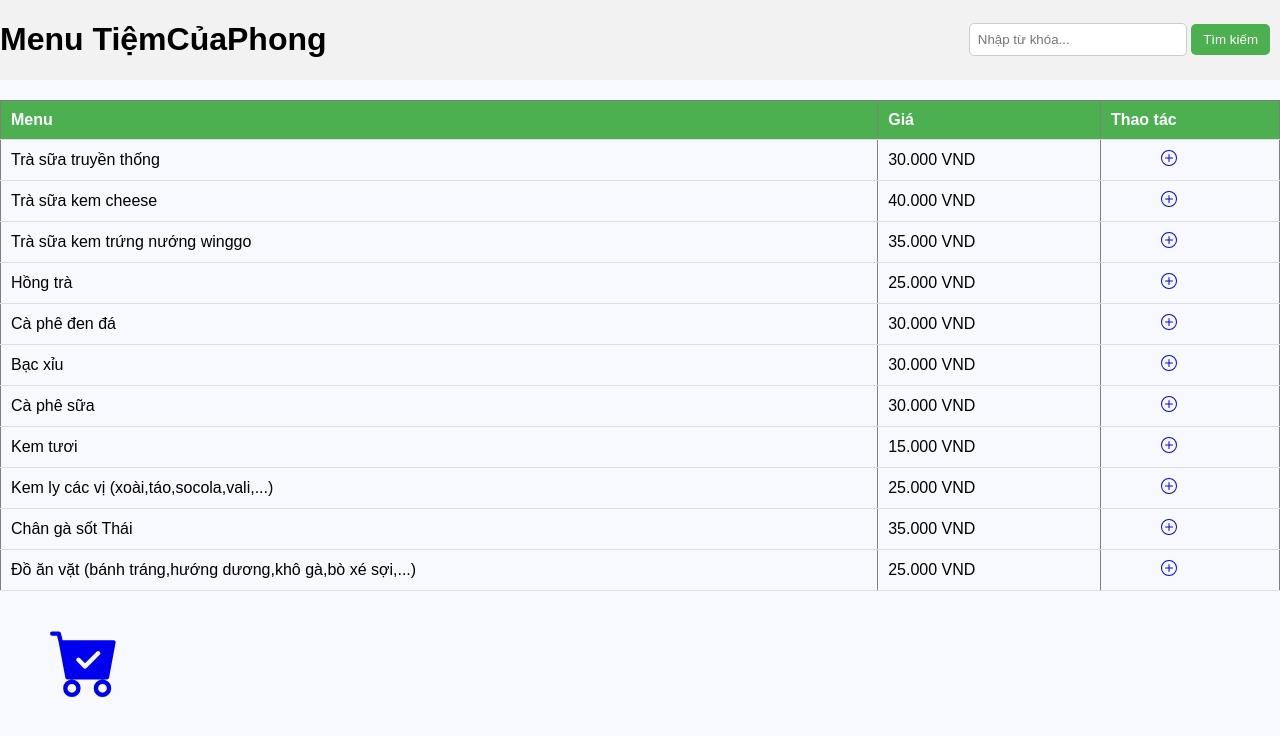
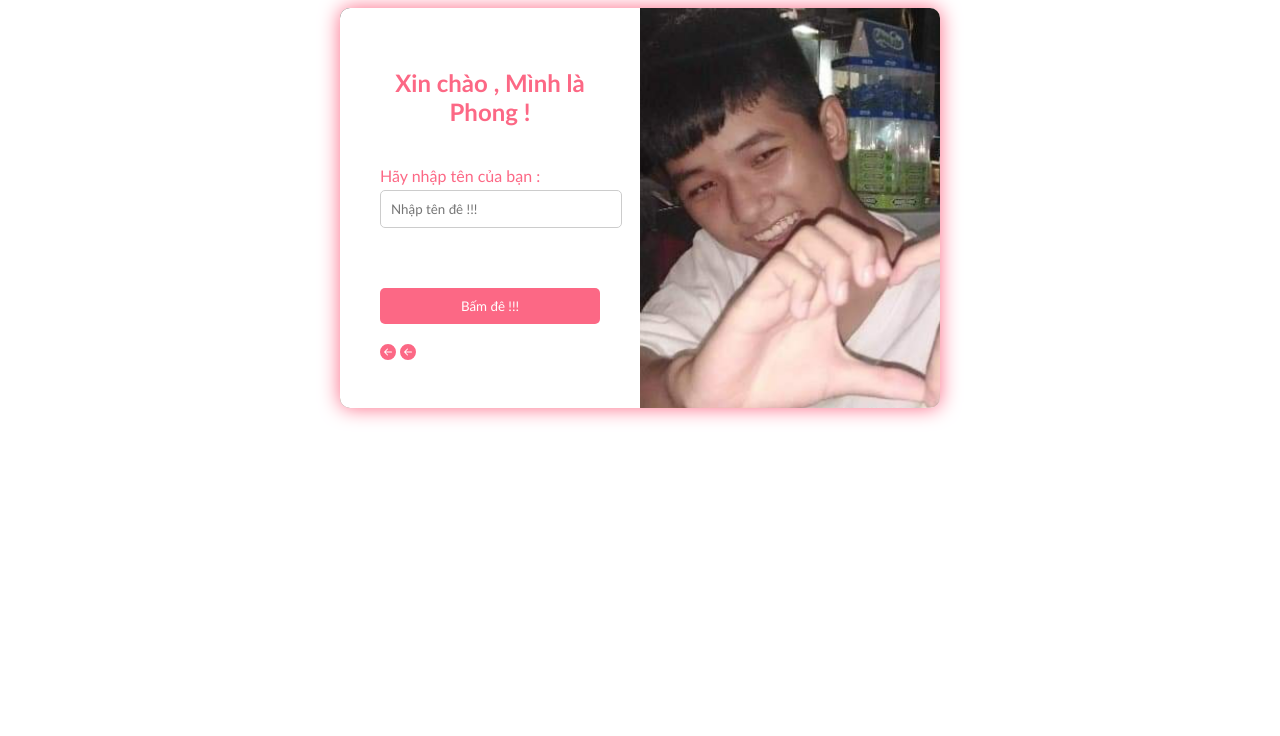
Before and after one commit to phongvu1501/phongvu1501.github.io, a PHP site: page / in a window 1280 px wide. Shown: the top 736 px of the page. Run offline with PHP 8.4, Linux system fonts and the light colour scheme.

Commit message:
phong1501

```diff
--- a/cart.php
+++ b/cart.php
@@ -81,7 +81,7 @@ if(isset($_GET['action']) && $_GET['action'] === 'remove_from_cart' && isset($_G
         </tbody>
     </table>
     <p>Tổng tiền: <?= number_format($total, 0, ',', '.') ?>.000 VND</p><br><br>
-    <a href="index.php">
+    <a href="php.php">
             <svg xmlns="http://www.w3.org/2000/svg" width="50" height="50" fill="currentColor" class="bi bi-arrow-left-square-fill" viewBox="0 0 16 16">
                 <path d="M16 14a2 2 0 0 1-2 2H2a2 2 0 0 1-2-2V2a2 2 0 0 1 2-2h12a2 2 0 0 1 2 2zm-4.5-6.5H5.707l2.147-2.146a.5.5 0 1 0-.708-.708l-3 3a.5.5 0 0 0 0 .708l3 3a.5.5 0 0 0 .708-.708L5.707 8.5H11.5a.5.5 0 0 0 0-1"/>
             </svg>
--- a/index.css
+++ b/index.css
@@ -1,84 +1,64 @@
-body {
-    font-family: Arial, sans-serif;
-    margin: 0;
-    padding: 0;
-    background-color: #F8F8FF;
+* {
+    font-family: 'Gill Sans', 'Gill Sans MT', Calibri, 'Trebuchet MS', sans-serif;
+    color: #fc6885;
 }
 
-.container {
-    width: 80%;
-    margin: 20px auto;
-    border: 1px solid #ccc;
-    border-radius: 5px;
+.login {
+    width: 600px;
+    height: 400px;
+    background-size: cover;
+    background-position: center;
+    display: flex;
+    background: url(/assets/img/Screenshot\ 2023-11-27\ 090239.png);
+    border-radius: 10px;
+    box-shadow: 0px 0px 20px #fc6885;
     overflow: hidden;
+    margin: 0px auto;
+    padding: 0px;
 }
 
-.header {
-    background-color: #4CAF50;
-    color: white;
-    padding: 20px;
-    text-align: center;
+form {
+    background: white;
+    box-sizing: border-box;
+    width: 50%;
+    padding: 40px;
+    flex-direction: column;
+    display: flex;
+    gap: 20px;
 }
 
-.menu {
-    overflow: hidden;
-    background-color: #f2f2f2;
-    display: flex;
-    justify-content: space-between;
-    align-items: center;
+h1 {
+    text-align: center;
+    margin-bottom: 20px;
 }
 
-.menu-left {
-    float: left;
+div {
+    margin-bottom: 20px;
 }
 
-.menu-right {
-    float: right;
-    padding: 10px;
+label {
+    display: block;
+    margin-bottom: 5px;
 }
 
-.menu-right input[type="text"] {
-    padding: 8px;
+input[type="text"] {
+    width: 100%;
+    padding: 10px;
+    border-radius: 5px;
     border: 1px solid #ccc;
-    border-radius: 5px;
-    width: 200px;
 }
 
-.menu-right button[type="submit"] {
-    background-color: #4CAF50;
+button {
+    width: 100%;
+    padding: 10px;
+    border: none;
+    border-radius: 5px;
+    background-color: #fc6885;
     color: white;
-    border: none;
-    padding: 8px 12px;
-    border-radius: 5px;
     cursor: pointer;
+    transition: background-color 0.3s ease;
 }
 
-.menu-right button[type="submit"]:hover {
-    background-color: #45a049;
+button:hover {
+    background-color: #0e100e;
 }
-
-.table-container {
-    width: 100%;
-    border-collapse: collapse;
-    margin-top: 20px;
-}
-
-.table-container th,
-.table-container td {
-    padding: 10px;
-    text-align: left;
-    border-bottom: 1px solid #ddd;
-}
-
-.table-container th {
-    background-color: #4CAF50;
-    color: white;
-}
-
-.table-container tbody tr:hover {
-    background-color: #f5f5f5;
-}
-
-svg {
-    margin-left: 50px;
-}
--- /dev/null
+++ b/index.html
@@ -0,0 +1,51 @@
+<!DOCTYPE html>
+<html lang="en">
+
+<head>
+    <meta charset="UTF-8">
+    <meta name="viewport" content="width=device-width, initial-scale=1.0">
+    <title>Document</title>
+
+    <link rel="stylesheet" href="index.css">
+
+</head>
+
+<body>
+
+    <section class="login">
+        <form action="">
+            <h1>Xin chào , Mình là Phong !</h1>
+            <div>
+                <label for="">Hãy nhập tên của bạn :</label>
+                <input type="text" id="username" placeholder="Nhập tên đê !!!">
+                <br>
+                <div id="thongbao" style="color: red;"></div>
+            </div>
+
+            <button type="button" onclick="login()">Bấm đê !!!</button>
+            <div>
+                <svg xmlns="http://www.w3.org/2000/svg" width="16" height="16" fill="currentColor" class="bi bi-arrow-left-circle-fill" viewBox="0 0 16 16">
+                    <path
+                        d="M8 0a8 8 0 1 0 0 16A8 8 0 0 0 8 0m3.5 7.5a.5.5 0 0 1 0 1H5.707l2.147 2.146a.5.5 0 0 1-.708.708l-3-3a.5.5 0 0 1 0-.708l3-3a.5.5 0 1 1 .708.708L5.707 7.5z" />
+                </svg>
+                <svg xmlns="http://www.w3.org/2000/svg" width="16" height="16" fill="currentColor" class="bi bi-arrow-right-circle-fill" viewBox="0 0 16 16">
+                    <path
+                        d="M8 0a8 8 0 1 0 0 16A8 8 0 0 0 8 0m3.5 7.5a.5.5 0 0 1 0 1H5.707l2.147 2.146a.5.5 0 0 1-.708.708l-3-3a.5.5 0 0 1 0-.708l3-3a.5.5 0 1 1 .708.708L5.707 7.5z" />
+                </svg>
+            </div>
+        </form>
+    </section>
+</body>
+<script>
+    function login() {
+        let username = document.getElementById('username').value;
+        if (username == "") {
+            document.getElementById('thongbao').innerHTML = " * Vui lòng nhập username";
+        } else {
+            alert("Xin chào " + username + "!");
+            window.location = "php.php";
+        }
+    }
+</script>
+
+</html>
--- a/index.php
+++ b/php.php
@@ -76,7 +76,7 @@ if(isset($_GET['action']) && $_GET['action'] === 'remove_from_cart' && isset($_G
     <meta charset="UTF-8">
     <meta name="viewport" content="width=device-width, initial-scale=1.0">
     <title>TiệmCủaPhong</title>
-    <link rel="stylesheet" href="index.css">
+    <link rel="stylesheet" href="php.css">
 </head>
 <body>
 <div class="menu">
```
Also changed, not shown: php.css (added, +84 -0 lines).
